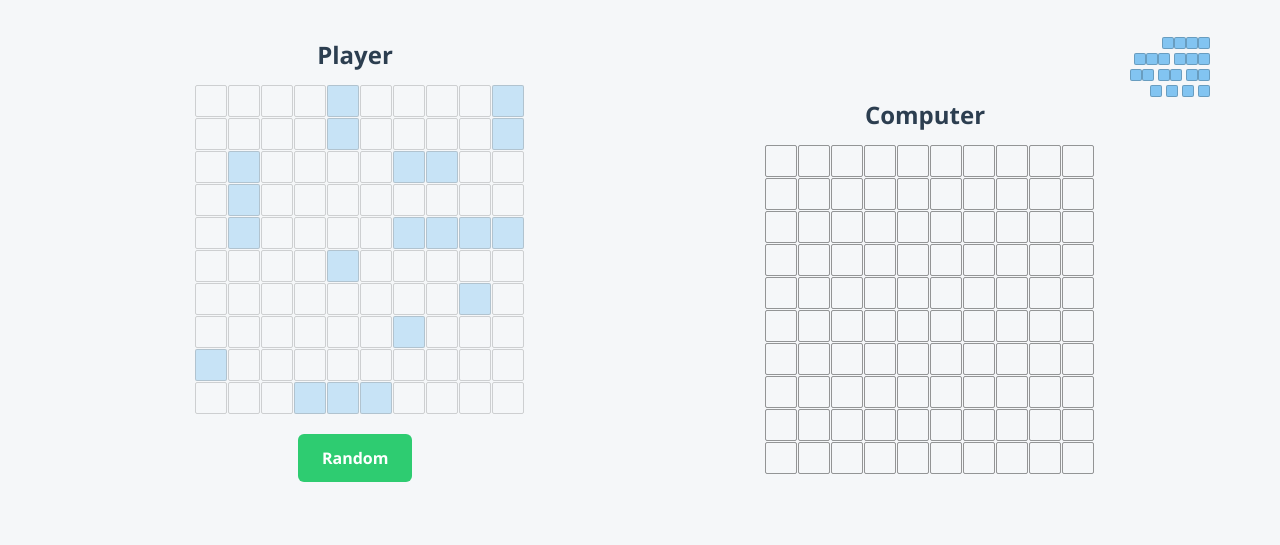
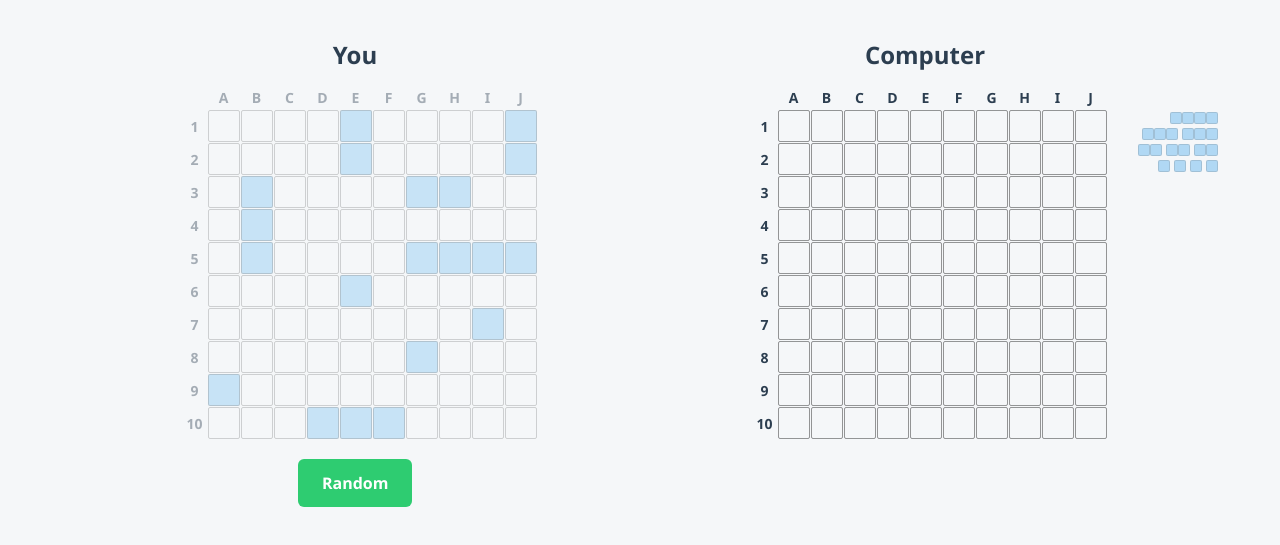
Before and after one commit to EthanTran02/battleship, a website built with webpack: page src/template.html in a window 1280 px wide. Shown: the part 105-650 px from the top of the page. Built offline with nearby package versions, Linux system fonts and the light colour scheme.

Commit message:
Add row and column label for board

```diff
--- a/src/modules/dom.js
+++ b/src/modules/dom.js
@@ -7,12 +7,35 @@ export function updateBoardReal(player, containerID) {
   const grid = document.createElement('div');
   grid.classList.add(`grid`);
 
+  // Add column labels (A-J)
+  for (let i = 0; i < 10; i++) {
+    const colLabel = document.createElement('div');
+    colLabel.className = 'col-label';
+    colLabel.textContent = String.fromCharCode(65 + i); // A, B, C, etc.
+    colLabel.style.gridColumn = i + 2; // Start from second column
+    colLabel.style.gridRow = 1;
+    grid.appendChild(colLabel);
+  }
+
+  // Add row labels (1-10)
+  for (let i = 0; i < 10; i++) {
+    const rowLabel = document.createElement('div');
+    rowLabel.className = 'row-label';
+    rowLabel.textContent = i + 1; // 1, 2, 3, etc.
+    rowLabel.style.gridRow = i + 2; // Start from second row
+    rowLabel.style.gridColumn = 1;
+    grid.appendChild(rowLabel);
+  }
+
   for (let rowIndex = 0; rowIndex < 10; rowIndex++) {
     for (let colIndex = 0; colIndex < 10; colIndex++) {
       const cellElement = document.createElement('div');
       cellElement.classList.add('cell');
       cellElement.dataset.x = rowIndex;
       cellElement.dataset.y = colIndex;
+      // Position cells with offset for labels
+      cellElement.style.gridRow = rowIndex + 2;
+      cellElement.style.gridColumn = colIndex + 2;
       const cellContent = board[rowIndex][colIndex];
       // Check if the cell contains a ship object (not null and not 'X' or 'O')
       if (
@@ -41,12 +64,35 @@ export function updateBoardComp(player, containerID) {
   const grid = document.createElement('div');
   grid.classList.add('grid');
 
+  // Add column labels (A-J)
+  for (let i = 0; i < 10; i++) {
+    const colLabel = document.createElement('div');
+    colLabel.className = 'col-label';
+    colLabel.textContent = String.fromCharCode(65 + i); // A, B, C, etc.
+    colLabel.style.gridColumn = i + 2; // Start from second column
+    colLabel.style.gridRow = 1;
+    grid.appendChild(colLabel);
+  }
+
+  // Add row labels (1-10)
+  for (let i = 0; i < 10; i++) {
+    const rowLabel = document.createElement('div');
+    rowLabel.className = 'row-label';
+    rowLabel.textContent = i + 1; // 1, 2, 3, etc.
+    rowLabel.style.gridRow = i + 2; // Start from second row
+    rowLabel.style.gridColumn = 1;
+    grid.appendChild(rowLabel);
+  }
+
   for (let rowIndex = 0; rowIndex < 10; rowIndex++) {
     for (let colIndex = 0; colIndex < 10; colIndex++) {
       const cellElement = document.createElement('div');
       cellElement.classList.add('cell');
       cellElement.dataset.x = rowIndex;
       cellElement.dataset.y = colIndex;
+      // Position cells with offset for labels
+      cellElement.style.gridRow = rowIndex + 2;
+      cellElement.style.gridColumn = colIndex + 2;
       const cellContent = board[rowIndex][colIndex];
       // Check if the cell contains a ship object (not null and not 'X' or 'O')
       if (cellContent === 'hit') {
--- a/src/style.css
+++ b/src/style.css
@@ -116,9 +116,11 @@ body > h1 {
 /* board */
 .grid {
   display: grid;
-  grid-template-columns: repeat(10, 1fr);
+  grid-template-columns: 24px repeat(10, 1fr);
+  grid-template-rows: 24px repeat(10, 1fr);
   gap: 1px;
   margin: 0 auto;
+  position: relative;
 }
 
 .cell {
@@ -130,11 +132,30 @@ body > h1 {
   transition: all 0.2s ease;
 }
 
+/* Grid labels */
+.row-label,
+.col-label {
+  display: flex;
+  align-items: center;
+  justify-content: center;
+  font-size: 14px;
+  color: #2c3e50;
+  font-weight: 600;
+}
+
+.col-label {
+  grid-row: 1;
+}
+
+.row-label {
+  grid-column: 1;
+}
+
 /* board */
 #board-container1,
 #board-container2 {
   width: 100%;
-  max-width: 320px;
+  max-width: 345px;
   margin: 0 auto;
   border-radius: 4px;
   overflow: visible;
@@ -285,7 +306,7 @@ body > h1 {
 #random:hover {
   background-color: #27ae60;
   transform: translateY(-2px);
-}l
+}
 
 /* game status */
 #game-stat {
@@ -293,7 +314,7 @@ body > h1 {
   height: 100px;
   width: 100px;
   right: -8px;
-  top: 50px;
+  top: 75px;
   border-radius: 8px;
 
   opacity: 0.6;
--- a/src/template.html
+++ b/src/template.html
@@ -13,7 +13,7 @@
     <h1>Battleship</h1>
     <section id="main">
       <div>
-        <h2>Player</h2>
+        <h2>You</h2>
         <div id="board-container1"></div>
         <button id="random">Random</button>
       </div>
```
